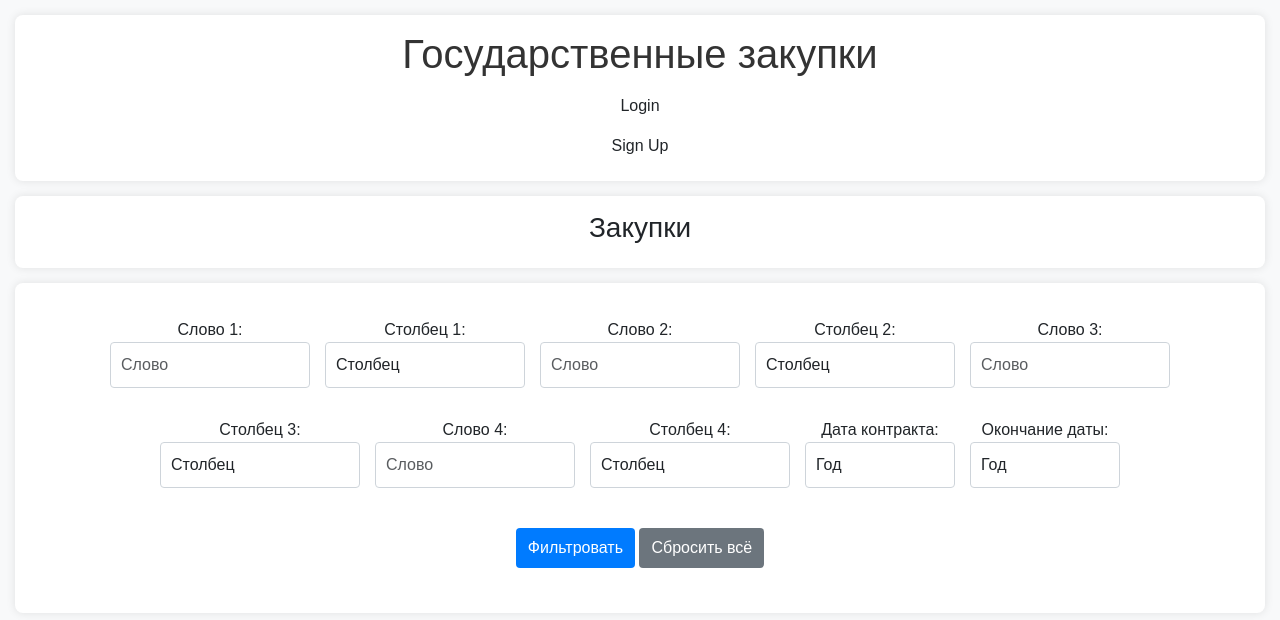
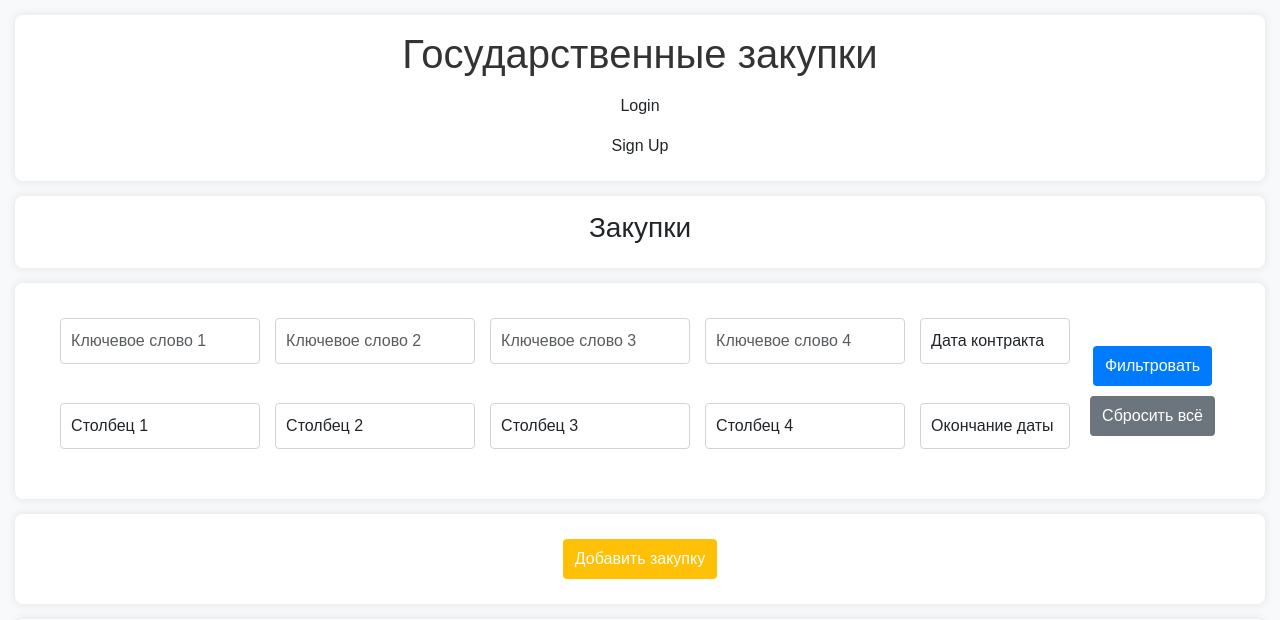
Before and after one commit to Bars-377/base_mfc_django, a Django app: template async_mysql_project/data_app/templates/data_table.html in a window 1280 px wide. Shown: the top 620 px of the page. Run offline with Django 5.2, Linux system fonts and the light colour scheme; the template is opened without the code that fills it, so the values that code supplies are empty; some libraries are stand-ins or nearby versions.

Commit message:
design adjustments

```diff
--- a/async_mysql_project/data_app/static/script.js
+++ b/async_mysql_project/data_app/static/script.js
@@ -788,7 +788,8 @@ if (filterFormTwo) {
 
 document.addEventListener('DOMContentLoaded', function () {
 	if (!navigator.userAgent.includes('AppleWebKit')) {
-		document.querySelector('.wrapper').innerHTML = '<p>Sorry! Non webkit users.</p>';
+		// document.querySelector('.wrapper').innerHTML = '<p>Sorry! Non webkit users.</p>';
+		console.log('Sorry! Non webkit users!');
 	}
 });
 
--- a/async_mysql_project/data_app/static/style.css
+++ b/async_mysql_project/data_app/static/style.css
@@ -103,12 +103,6 @@ h1 {
     /* Центрирование содержимого внутри элемента */
     flex-wrap: wrap;
     /* Позволяет элементам переноситься на новую строку */
-}
-
-.form-item {
-    /* flex: 1 1 100%; /* Элементы занимают 100% ширины контейнера, заставляя их переноситься на новую строку */
-    justify-content: center;
-    /* Центрирование содержимого внутри элемента */
 }
 
 .form-item {
--- a/async_mysql_project/data_app/templates/data_table.html
+++ b/async_mysql_project/data_app/templates/data_table.html
@@ -7,14 +7,11 @@
     <div class="container-fluid-neverov">
         <form method="GET" action="/" id="filter-form" class="form-group">
             <div class="form-item">
-                <label for="keyword_one">Слово 1:</label>
-                <input type="text" class="form-control" id="keyword_one" name="keyword_one" placeholder="Слово"
+                <input type="text" class="form-control" id="keyword_one" name="keyword_one" placeholder="Ключевое слово 1"
                     value="{% if request.GET.keyword_one == 'None' %}{% else %}{{ request.GET.keyword_one }}{% endif %}">
-            </div>
-            <div class="form-item">
-                <label for="selected_column_one">Столбец 1:</label>
+            <br>
                 <select name="selected_column_one" id="selected_column_one" class="form-control">
-                    <option data-type="no_format" value="">Столбец</option>
+                    <option data-type="no_format" value="">Столбец 1</option>
                     <option data-type="no_format" value="id_id" {% if selected_column_one == 'id_id' %}selected{% endif %}>№ п/п</option>
                     <option data-type="no_format" value="name" {% if selected_column_one == 'name' %}selected{% endif %}>Наименование закупки</option>
                     <option data-type="no_format" value="status" {% if selected_column_one == 'status' %}selected{% endif %}>Статус</option>
@@ -77,14 +74,11 @@
                 </select>
             </div>
             <div class="form-item">
-                <label for="keyword_two">Слово 2:</label>
-                <input type="text" class="form-control" id="keyword_two" name="keyword_two" placeholder="Слово"
+                <input type="text" class="form-control" id="keyword_two" name="keyword_two" placeholder="Ключевое слово 2"
                     value="{% if request.GET.keyword_two == 'None' %}{% else %}{{ request.GET.keyword_two }}{% endif %}">
-            </div>
-            <div class="form-item">
-                <label for="selected_column_two">Столбец 2:</label>
+            <br>
                 <select name="selected_column_two" id="selected_column_two" class="form-control">
-                    <option data-type="no_format" value="">Столбец</option>
+                    <option data-type="no_format" value="">Столбец 2</option>
                     <option data-type="no_format" value="id_id" {% if selected_column_two == 'id_id' %}selected{% endif %}>№ п/п</option>
                     <option data-type="no_format" value="name" {% if selected_column_two == 'name' %}selected{% endif %}>Наименование закупки</option>
                     <option data-type="no_format" value="status" {% if selected_column_two == 'status' %}selected{% endif %}>Статус</option>
@@ -146,16 +140,12 @@
                     <option data-type="no_format" value="contract_balance" {% if selected_column_two == 'contract_balance' %}selected{% endif %}>Остаток по контракту (формула)</option>
                 </select>
             </div>
-
             <div class="form-item">
-                <label for="keyword_three">Слово 3:</label>
-                <input type="text" class="form-control" id="keyword_three" name="keyword_three" placeholder="Слово"
+                <input type="text" class="form-control" id="keyword_three" name="keyword_three" placeholder="Ключевое слово 3"
                     value="{% if request.GET.keyword_three == 'None' %}{% else %}{{ request.GET.keyword_three }}{% endif %}">
-            </div>
-            <div class="form-item">
-                <label for="selected_column_three">Столбец 3:</label>
+            <br>
                 <select name="selected_column_three" id="selected_column_three" class="form-control">
-                    <option data-type="no_format" value="">Столбец</option>
+                    <option data-type="no_format" value="">Столбец 3</option>
                     <option data-type="no_format" value="id_id" {% if selected_column_three == 'id_id' %}selected{% endif %}>№ п/п</option>
                     <option data-type="no_format" value="name" {% if selected_column_three == 'name' %}selected{% endif %}>Наименование закупки</option>
                     <option data-type="no_format" value="status" {% if selected_column_three == 'status' %}selected{% endif %}>Статус</option>
@@ -217,16 +207,12 @@
                     <option data-type="no_format" value="contract_balance" {% if selected_column_three == 'contract_balance' %}selected{% endif %}>Остаток по контракту (формула)</option>
                 </select>
             </div>
-
             <div class="form-item">
-                <label for="keyword_four">Слово 4:</label>
-                <input type="text" class="form-control" id="keyword_four" name="keyword_four" placeholder="Слово"
+                <input type="text" class="form-control" id="keyword_four" name="keyword_four" placeholder="Ключевое слово 4"
                     value="{% if request.GET.keyword_four == 'None' %}{% else %}{{ request.GET.keyword_four }}{% endif %}">
-            </div>
-            <div class="form-item">
-                <label for="selected_column_four">Столбец 4:</label>
+            <br>
                 <select name="selected_column_four" id="selected_column_four" class="form-control">
-                    <option data-type="no_format" value="">Столбец</option>
+                    <option data-type="no_format" value="">Столбец 4</option>
                     <option data-type="no_format" value="id_id" {% if selected_column_four == 'id_id' %}selected{% endif %}>№ п/п</option>
                     <option data-type="no_format" value="name" {% if selected_column_four == 'name' %}selected{% endif %}>Наименование закупки</option>
                     <option data-type="no_format" value="status" {% if selected_column_four == 'status' %}selected{% endif %}>Статус</option>
@@ -288,22 +274,18 @@
                     <option data-type="no_format" value="contract_balance" {% if selected_column_four == 'contract_balance' %}selected{% endif %}>Остаток по контракту (формула)</option>
                 </select>
             </div>
-
             <div class="form-item">
-                <label for="contract_date">Дата контракта:</label>
                 <select name="contract_date" id="contract_date" class="form-control form-control-year">
-                    <option data-type="no_format" value="No">Год</option>
+                    <option data-type="no_format" value="No">Дата контракта</option>
                     {% for contract_date in service_years %}
                     <option data-type="no_format" value="{{ contract_date }}" {% if contract_date == selected_contract_date %}selected{% endif %}>
                         {{ contract_date }}
                     </option>
                     {% endfor %}
                 </select>
-            </div>
-            <div class="form-item">
-                <label for="end_date">Окончание даты:</label>
+            <br>
                 <select name="end_date" id="end_date" class="form-control form-control-year">
-                    <option data-type="no_format" value="No">Год</option>
+                    <option data-type="no_format" value="No">Окончание даты</option>
                     {% for end_date in service_end_date %}
                     <option data-type="no_format" value="{{ end_date }}" {% if end_date == selected_end_date %}selected{% endif %}>
                         {{ end_date }}
@@ -311,8 +293,9 @@
                     {% endfor %}
                 </select>
             </div>
-            <div class="form-item-neverov">
+            <div class="form-item">
                 <button type="submit" class="btn btn-primary">Фильтровать</button>
+                <br>
                 <button type="button" class="btn btn-secondary" id="reset-filters">Сбросить всё</button>
             </div>
         </form>
@@ -611,7 +594,7 @@
         <!--<form method="GET" action="/" id="filter-form-user" class="form-group">-->
             <!--<div class="form-item">-->
             <!--    <label for="keyword_one_user">Поиск по ключевому слову 1:</label>-->
-            <!--    <input type="text" class="form-control" id="keyword_one_user" name="keyword_one_user" placeholder="Слово"-->
+            <!--    <input type="text" class="form-control" id="keyword_one_user" name="keyword_one_user" placeholder="Ключевое слово"-->
             <!--        value="{% if request.GET.keyword_one_user == 'None' %}{% else %}{{ request.GET.keyword_one_user }}{% endif %}">-->
             <!--</div>-->
             <!--<div class="form-item">-->
@@ -640,7 +623,7 @@
             <!--</div>-->
             <!--<div class="form-item">-->
             <!--    <label for="keyword_two_user">Поиск по ключевому слову 2:</label>-->
-            <!--    <input type="text" class="form-control" id="keyword_two_user" name="keyword_two_user" placeholder="Слово"-->
+            <!--    <input type="text" class="form-control" id="keyword_two_user" name="keyword_two_user" placeholder="Ключевое слово"-->
             <!--        value="{% if request.GET.keyword_two_user == 'None' %}{% else %}{{ request.GET.keyword_two_user }}{% endif %}">-->
             <!--</div>-->
             <!--<div class="form-item">-->
@@ -913,7 +896,7 @@
         <!--<form method="GET" action="/" id="filter-form-user-two" class="form-group">-->
             <!--<div class="form-item">-->
             <!--    <label for="keyword_one_user_two">Поиск по ключевому слову 1:</label>-->
-            <!--    <input type="text" class="form-control" id="keyword_one_user_two" name="keyword_one_user_two" placeholder="Слово"-->
+            <!--    <input type="text" class="form-control" id="keyword_one_user_two" name="keyword_one_user_two" placeholder="Ключевое слово"-->
             <!--        value="{% if request.GET.keyword_one_user_two == 'None' %}{% else %}{{ request.GET.keyword_one_user_two }}{% endif %}">-->
             <!--</div>-->
             <!--<div class="form-item">-->
@@ -932,7 +915,7 @@
             <!--</div>-->
             <!--<div class="form-item">-->
             <!--    <label for="keyword_two_user_two">Поиск по ключевому слову 2:</label>-->
-            <!--    <input type="text" class="form-control" id="keyword_two_user_two" name="keyword_two_user_two" placeholder="Слово"-->
+            <!--    <input type="text" class="form-control" id="keyword_two_user_two" name="keyword_two_user_two" placeholder="Ключевое слово"-->
             <!--        value="{% if request.GET.keyword_two_user_two == 'None' %}{% else %}{{ request.GET.keyword_two_user_two }}{% endif %}">-->
             <!--</div>-->
             <!--<div class="form-item">-->
--- a/async_mysql_project/data_app/templates/edit.html
+++ b/async_mysql_project/data_app/templates/edit.html
@@ -427,8 +427,10 @@
                 const field = document.getElementById(fieldId);
                 if (isMandatoryTwo) {
                     field.setAttribute('readonly', true); // Запрещаем редактирование
+                    field.style.backgroundColor = '#f0f0f0'; // Устанавливаем цвет фона (светло-серый)
                     console.log(`Поле ${fieldId} отключено для редактирования`);
                 } else {
+                    field.style.backgroundColor = ''; // Устанавливаем цвет фона (пусто)
                     field.removeAttribute('readonly'); // Включаем редактирование
                     console.log(`Поле ${fieldId} включено для редактирования`);
                 }
```
Also changed, not shown: 2 other files.
